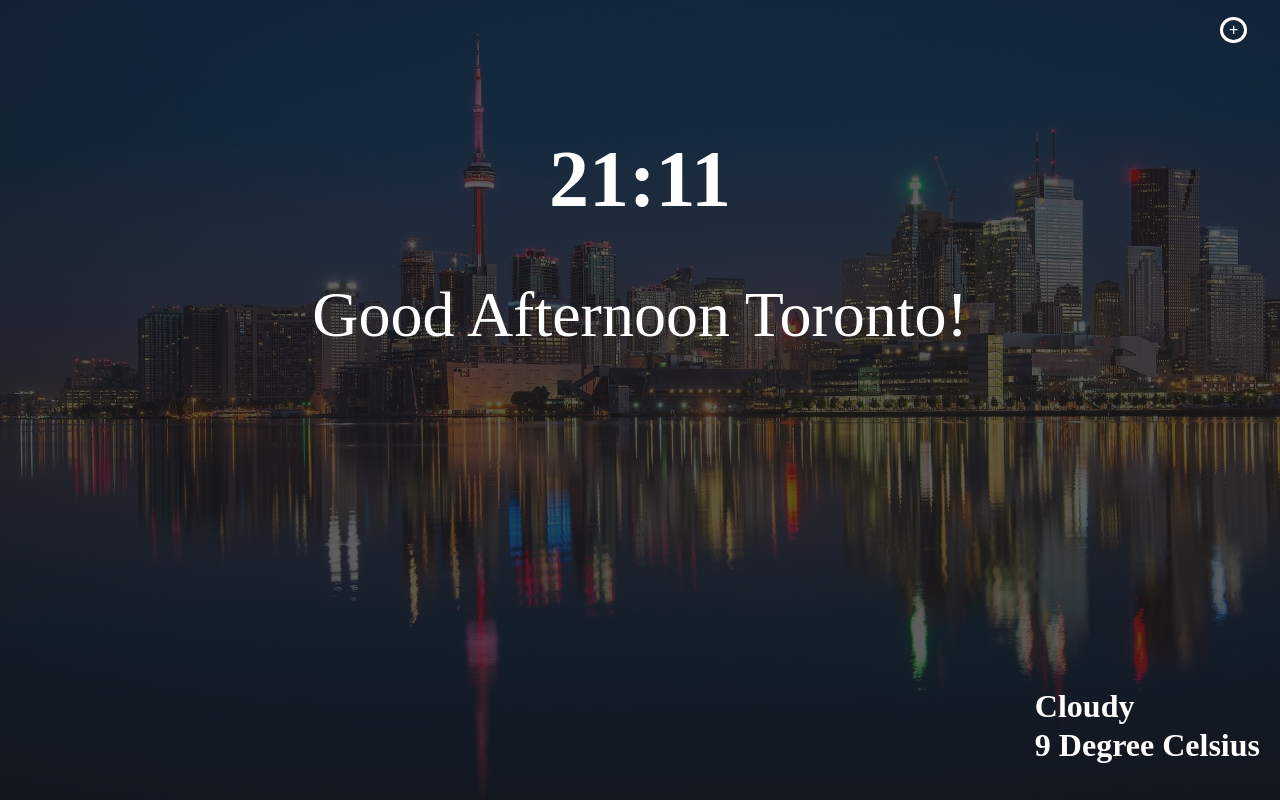
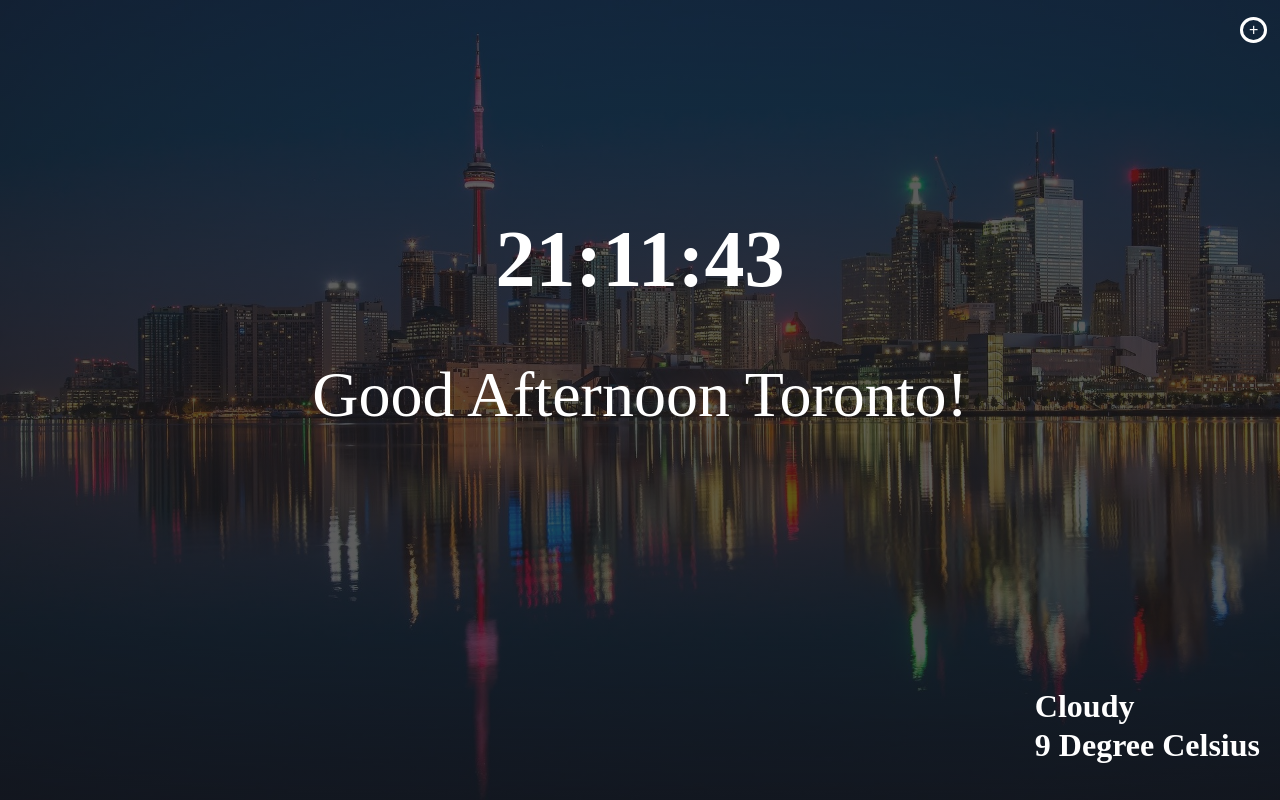
Before and after one commit to simfrig/daily-clock, a React (Create React App) app: page / in a window 1280 px wide. Built offline with nearby package versions, Linux system fonts and the light colour scheme.

Commit message:
Few Changes
Time is not updating by itself - need to fix.

```diff
--- a/public/styles.css
+++ b/public/styles.css
@@ -1,6 +1,8 @@
+
+
 
 .App {
-  background: linear-gradient(rgba(26,26,26,0.7), rgba(26,26,26,0.7)), url("/img/toronto.jpg");
+  background: linear-gradient(rgba(26, 26, 26, 0.7), rgba(26, 26, 26, 0.7)), url("/img/toronto.jpg");
   background-size: cover;
   background-repeat: no-repeat;
   position: absolute;
@@ -11,7 +13,7 @@
 }
 
 .App-Seoul {
-  background: linear-gradient(rgba(26,26,26,0.7), rgba(26,26,26,0.7)), url("/img/seoul.jpg");
+  background: linear-gradient(rgba(26, 26, 26, 0.7), rgba(26, 26, 26, 0.7)), url("/img/seoul.jpg");
   background-size: cover;
   background-repeat: no-repeat;
   position: absolute;
@@ -21,18 +23,18 @@
   left: 0px;
 }
 
-.time{
+.time {
   display: flex;
   flex-direction: column;
   justify-content: center;
   align-items: center;
-  margin: 5rem;
+  margin: 10rem;
   color: white;
 }
 
 .time h1 {
   font-size: 5rem;
-}
+ }
 
 span {
   font-size: 4rem;
@@ -51,14 +53,16 @@ span {
   margin-bottom: -20px;
 }
 
-.locationAdd {
+.locationAddButton {
   display: flex;
-  margin: -415px 0px 0px 1220px;
+  margin: -575px 0px 0px 1220px;
   position: fixed;
+  right: 40px;
 }
 
 #dropdownButton {
   background-color: transparent;
+  position: fixed;
   border: solid white;
   color: white;
   text-align: center;
@@ -73,6 +77,7 @@ span {
   -o-transition: all 0.3s ease-out;
   transition: all 0.3s ease-out;
 }
+
 #dropdownButton:hover {
   background-color: white;
   border-color: transparent;
@@ -100,7 +105,7 @@ span {
 }
 
 .dropdown-item:hover {
-  background:linear-gradient(rgba(116, 112, 112, 0.7), rgba(116, 112, 112, 0.7));
+  background: linear-gradient(rgba(116, 112, 112, 0.7), rgba(116, 112, 112, 0.7));
   border-radius: 50px;
 
 }
--- a/src/App.js
+++ b/src/App.js
@@ -1,4 +1,4 @@
-import React, { useState } from "react";
+import React, { useState, useEffect, useRef } from "react";
 import { Dropdown } from "react-bootstrap";
 
 
@@ -9,7 +9,8 @@ import { Dropdown } from "react-bootstrap";
 
 function App() {
 
-  setInterval(currentTime);
+
+
 
   const [time, setTime] = useState('');
   const [city, setCity] = useState('Toronto');
@@ -25,7 +26,6 @@ let Seoul = "Seoul"
 
 function changeCity() {
  (city === Toronto ? setCity(Seoul): setCity(Toronto));
-
 }
 
 
@@ -54,19 +54,27 @@ function changeCity() {
   }
 
 
-
-  function currentTime() {
-  let date = new Date();
-  let torontoTime = date.toLocaleTimeString("en-GB", {hour: '2-digit', minute:'2-digit'});
+  let torontoTime = date.toLocaleTimeString("en-GB", {hour: '2-digit', minute:'2-digit', second:'2-digit'});
   let seoulTime = date.toLocaleTimeString("ko-KR", {timeZone: "Asia/Seoul", hour: '2-digit', minute:'2-digit', hour12: false});
 
-  if (city === Toronto) {
+
+
+
+  useEffect(() => {
+    if (city === Toronto) {
     setTime(torontoTime)
   } else if (city === Seoul) {
     setTime(seoulTime)
   }
+  }, [city])
 
-  }
+
+
+
+
+
+
+
 
 
 
@@ -129,7 +137,7 @@ window.onLoad = weatherBalloon(city)
 
 
 
-  <div className="locationAdd">
+  <div className="locationAddButton">
   <Dropdown>
     <Dropdown.Toggle id="dropdownButton">
       +
@@ -144,10 +152,10 @@ window.onLoad = weatherBalloon(city)
       </Dropdown.Item>
     </Dropdown.Menu>
   </Dropdown>
-
   </div>
 
 </div>
+
   );
 
 
```
Also changed, not shown: 1 other file (tests, documents, lock files or other folders).
